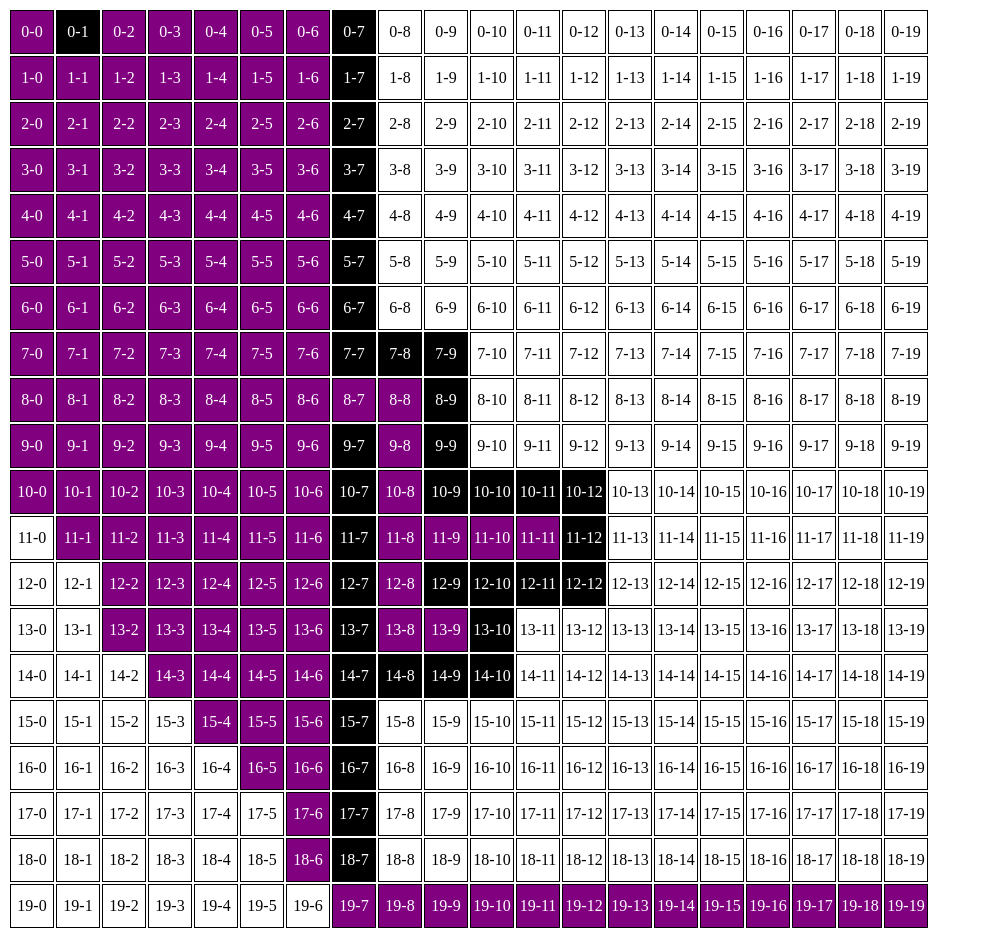
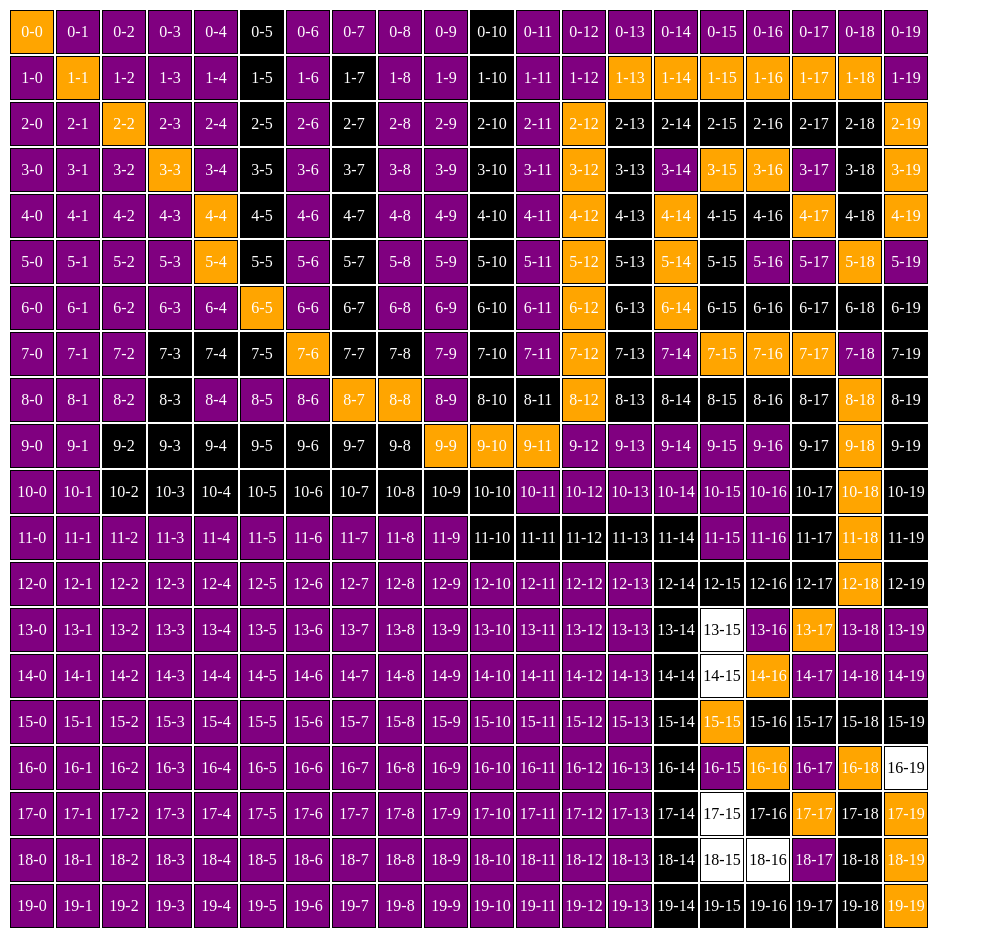
Before and after one commit to Hiweus/pathfinder, a plain HTML site: page index.html in a window 1280 px wide. Shown: the whole page, without its empty margins (0-981 px from the left). Drawn offline with Linux system fonts and the light colour scheme.

Commit message:
show reverse path and created delay for demonstration

```diff
--- a/index.html
+++ b/index.html
@@ -13,15 +13,19 @@
             text-align: center;
         }
 
+        td.visited {
+            color: white;
+            background-color: purple;
+        }
+
         td.wall {
             color: white;
             background-color: black;
         }
 
-
-        td.visited {
+        td.path {
             color: white;
-            background-color: purple;
+            background-color: orange;
         }
     </style>
 </head>
--- a/matrix.js
+++ b/matrix.js
@@ -2,47 +2,9 @@ const ROWS = 20
 const COLS = 20
 
 
-const walls = [
-    '0-1',
-    '0-7',
-    '1-7',
-    '2-7',
-    '3-7',
-    '4-7',
-    '5-7',
-    '6-7',
-    '7-7',
-    '9-7',
-    '10-7',
-    '11-7',
-    '12-7',
-    '13-7',
-    '14-7',
-    '15-7',
-    '16-7',
-    '17-7',
-    '18-7',
+const walls = ["19-18","18-18","17-18","15-19","15-18","15-17","15-16","17-16","19-16","19-17","17-14","16-14","14-14","15-14","13-14","12-14","12-15","12-16","12-17","12-19","11-17","10-17","9-17","8-17","8-16","8-14","8-13","8-15","7-13","6-13","5-13","4-13","4-15","6-15","5-15","6-16","6-17","6-18","6-19","7-19","8-19","9-19","10-19","11-19","3-13","2-13","2-15","2-14","2-16","2-17","4-16","2-18","3-18","4-18","18-14","19-14","19-15","7-4","7-5","7-7","7-8","7-10","6-10","5-10","4-10","3-10","2-10","1-10","0-10","8-10","10-10","11-10","11-11","11-12","11-13","11-14","8-11","10-9","10-8","10-7","10-5","10-6","10-4","9-7","9-8","9-6","9-5","9-4","7-3","8-3","9-3","10-3","5-5","4-5","3-5","2-5","1-5","6-7","5-7","4-7","3-7","2-7","1-7","0-5","10-2","9-2"]
 
-    '7-8',
-    '7-9',
-    '8-9',
-    '9-9',
-    '10-9',
-    '12-9',
-    '10-10',
-    '10-11',
-    '10-12',
-
-    '14-8',
-    '14-9',
-    '14-10',
-    '13-10',
-    '12-10',
-
-    '12-11',
-    '12-12',
-    '11-12',
-]
+const path = []
 
 const nodes = new Map()
 
@@ -57,6 +19,8 @@ for(let i=0;i<ROWS;i++) {
             neighbors: getNeighborhoods(value),
             fScore: -1,
             gScore: -1,
+            parentNode: null,
+            value,
         })
     }
 
@@ -109,7 +73,7 @@ function minimalFScore(list) {
 }
 
 const visited = new Set()
-function search(start, target) {
+async function search(start, target) {
     let list = [start]
 
     nodes.get(start).gScore = 0
@@ -124,6 +88,15 @@ function search(start, target) {
         visited.add(keyMinimalFScore)
         if(keyMinimalFScore === target) {
             console.log("found")
+            generateMaze()
+
+            let cursor = current
+            while(cursor) {
+                path.push(cursor.value)
+                cursor = cursor.parentNode
+            }
+
+            generateMaze()
             return
         }
 
@@ -137,6 +110,8 @@ function search(start, target) {
                 neighborNode.gScore = newGScore
                 neighborNode.fScore = newGScore + distance(neighborKey, target)
 
+                neighborNode.parentNode = current
+
                 const existsInList = list.indexOf(neighborKey) !== -1
                 if(!existsInList) {
                     list.push(neighborKey)
@@ -144,8 +119,8 @@ function search(start, target) {
             }
         }
 
-
-
+        generateMaze()
+        await new Promise(res => setTimeout(res, 1))
     }
 }
 // function dfs(start, target) {
@@ -186,21 +161,30 @@ function distance(start, end) {
 
 console.log(nodes)
 
-const path = search('0-0', '19-19')
+search('0-0', '19-19')
 // if(!path) {
 //     console.error('not found')
 // }
 
+function removeItemOnce(arr, value) {
+    var index = arr.indexOf(value);
+    if (index > -1) {
+      arr.splice(index, 1);
+    }
+    return arr;
+}
 
 function generateMaze() {
     const html = matrix.map(row => {
         const htmlRow = row.map(i => {
             const isWall = walls.indexOf(i) !== -1
             const isVisited = visited.has(i)
+            const isPath = path.indexOf(i) !== -1
 
-            if(isVisited) return `<td class="visited">${i}</td>`
-            if(isWall) return `<td class="wall">${i}</td>`
-            return `<td>${i}</td>`
+            if(isPath) return `<td class="path" onclick="removeItemOnce(path, '${i}'); generateMaze();">${i}</td>`
+            if(isWall) return `<td class="wall" onclick="removeItemOnce(walls, '${i}'); generateMaze();">${i}</td>`
+            if(isVisited) return `<td class="visited" onclick="walls.push('${i}'); generateMaze();">${i}</td>`
+            return `<td onclick="walls.push('${i}'); generateMaze();">${i}</td>`
         }).join('')
         return `<tr>${htmlRow}</tr>`
     }).join('')
@@ -210,3 +194,20 @@ function generateMaze() {
 }
 
 generateMaze()
+
+
+window.addEventListener("keydown", ({key}) => {
+    if(key.toString() === "a") {
+        console.log(JSON.stringify(walls))
+    }
+
+    if(key.toString() === "c") {
+        walls.splice(0, walls.length)
+        generateMaze()
+    }
+
+    if(key.toString() === "x") {
+        visited.clear()
+        generateMaze()
+    }
+})
```
